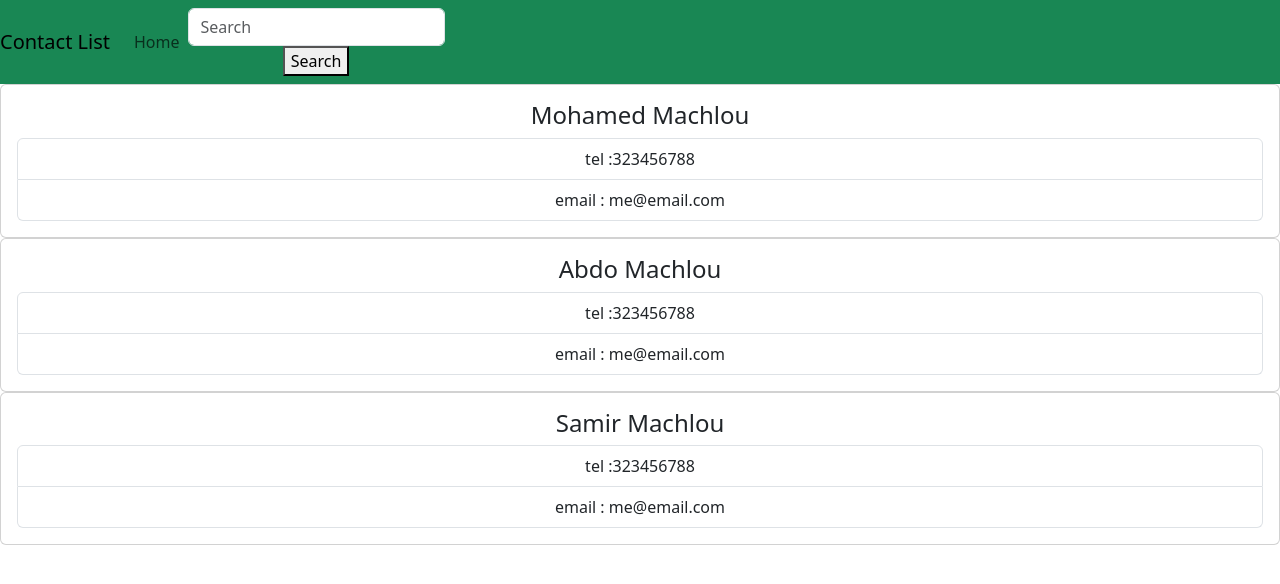
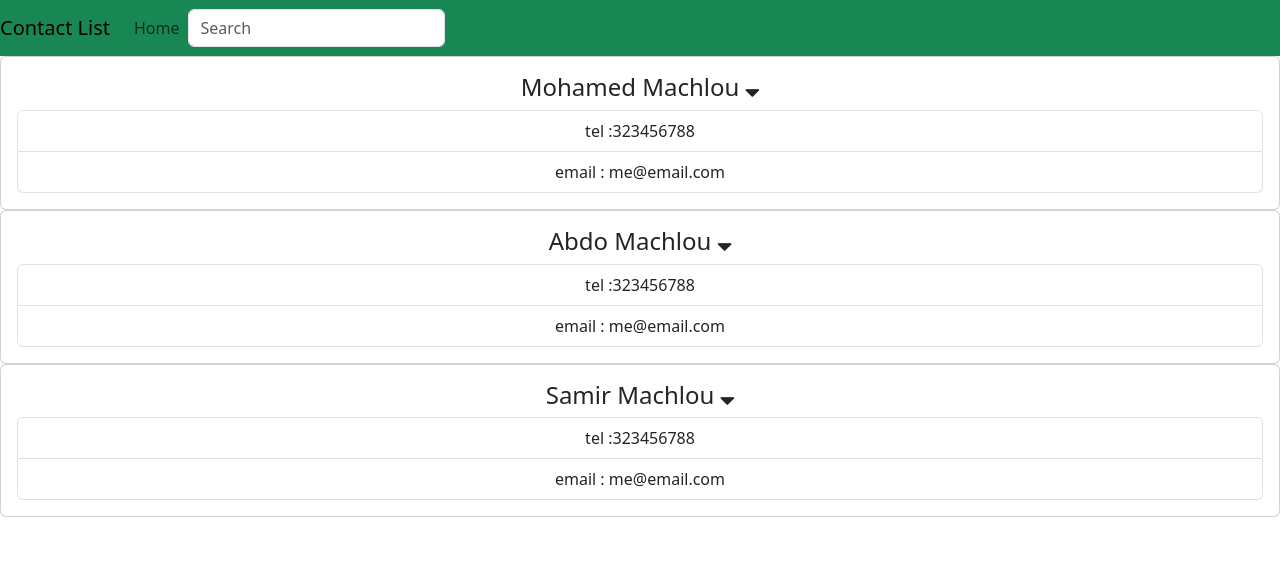
Before and after one commit to mohamedMachlou/React-JS-Components-JSX, a React (Create React App) app: page / in a window 1280 px wide. Shown: the top 584 px of the page. Built offline with nearby package versions, Linux system fonts and the light colour scheme.

Commit message:
add state

```diff
--- a/package.json
+++ b/package.json
@@ -7,6 +7,7 @@
     "@testing-library/react": "^13.4.0",
     "@testing-library/user-event": "^13.5.0",
     "bootstrap": "^5.3.3",
+    "font-awesome": "^4.7.0",
     "react": "^18.2.0",
     "react-dom": "^18.2.0",
     "react-scripts": "5.0.1",
--- a/src/App.js
+++ b/src/App.js
@@ -1,5 +1,6 @@
 import "./App.css";
 import "bootstrap/dist/css/bootstrap.min.css";
+import "font-awesome/css/font-awesome.min.css";
 import Navbar from "./components/navbar/Navbar";
 import Contacts from "./components/contacts/Contacts";
 
--- a/src/components/contacts/Contact.js
+++ b/src/components/contacts/Contact.js
@@ -3,17 +3,30 @@ import "./Contact.css";
 import PropTypes from "prop-types";
 
 class Contact extends Component {
+  state = {
+    showContactToggle: true,
+  };
+
+  showContact() {
+    this.setState({ showContactToggle: !this.showContactToggle });
+  }
+
   render() {
     const { name, tel, email } = this.props.data;
     return (
-      <div class="card">
-        <div class="card-body">
-          <h4 class="card-title">{name}</h4>
-          <p class="card-text">
-            <ul class="list-group">
-              <li class="list-group-item">tel :{tel} </li>
-              <li class="list-group-item">email : {email} </li>
-            </ul>
+      <div className="card">
+        <div className="card-body">
+          <h4 className="card-title">
+            {name}{" "}
+            <i onClick={this.showContact} className="fa fa-sort-down"></i>{" "}
+          </h4>
+          <p className="card-text">
+            {this.state.showContactToggle ? (
+              <ul className="list-group">
+                <li className="list-group-item">tel :{tel} </li>
+                <li className="list-group-item">email : {email} </li>
+              </ul>
+            ) : null}
           </p>
         </div>
       </div>
--- a/src/components/navbar/Navbar.js
+++ b/src/components/navbar/Navbar.js
@@ -1,4 +1,4 @@
-import React, { Component } from "react";
+import React from "react";
 import "./Navbar.css";
 const Navbar = (props) => {
   return (
@@ -21,12 +21,6 @@ const Navbar = (props) => {
             type="text"
             placeholder="Search"
           />
-          <button
-            classNameName="btn btn-outline-success my-2 my-sm-0"
-            type="submit"
-          >
-            Search
-          </button>
         </form>
       </nav>
     </div>
```
Also changed, not shown: 1 other file (tests, documents, lock files or other folders).
